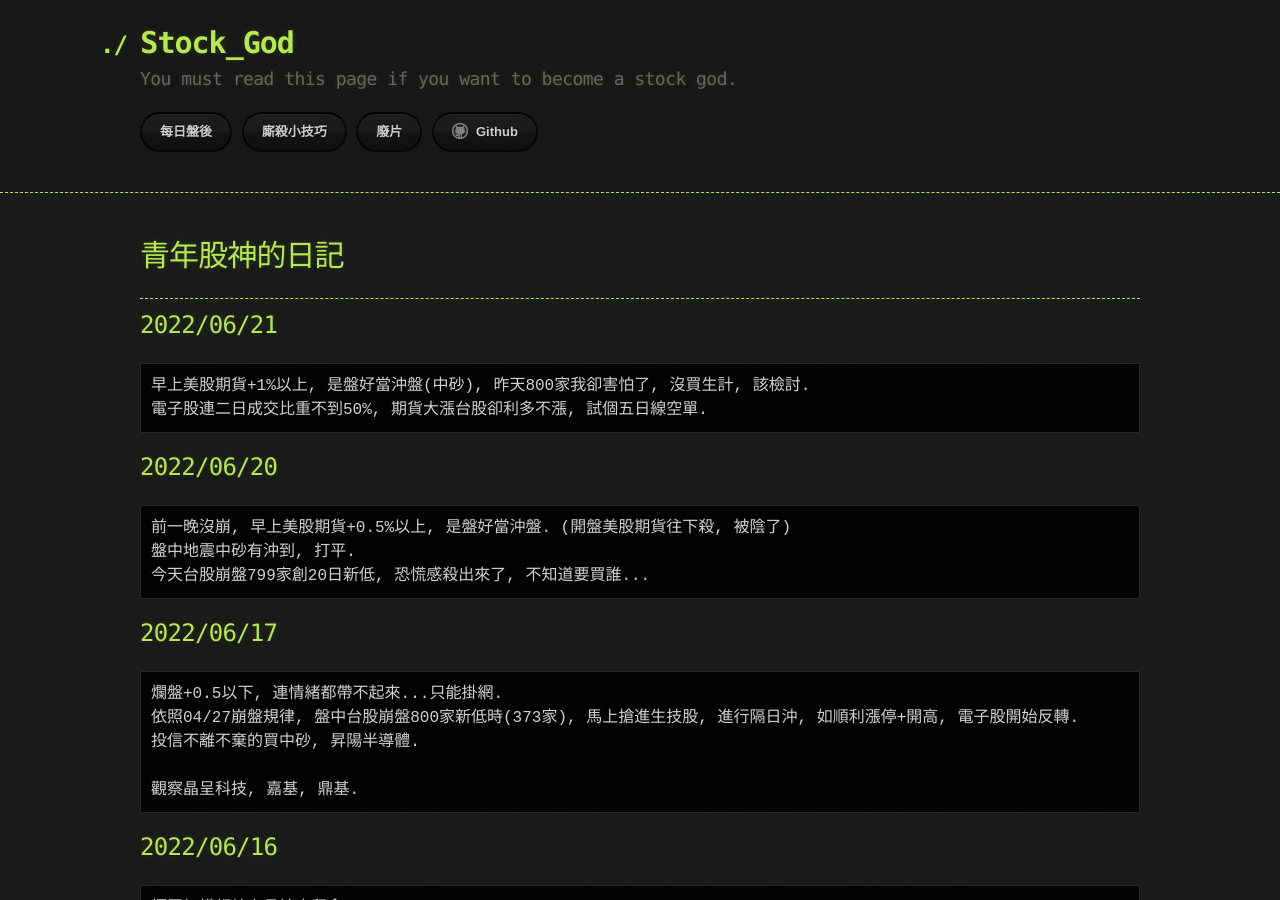
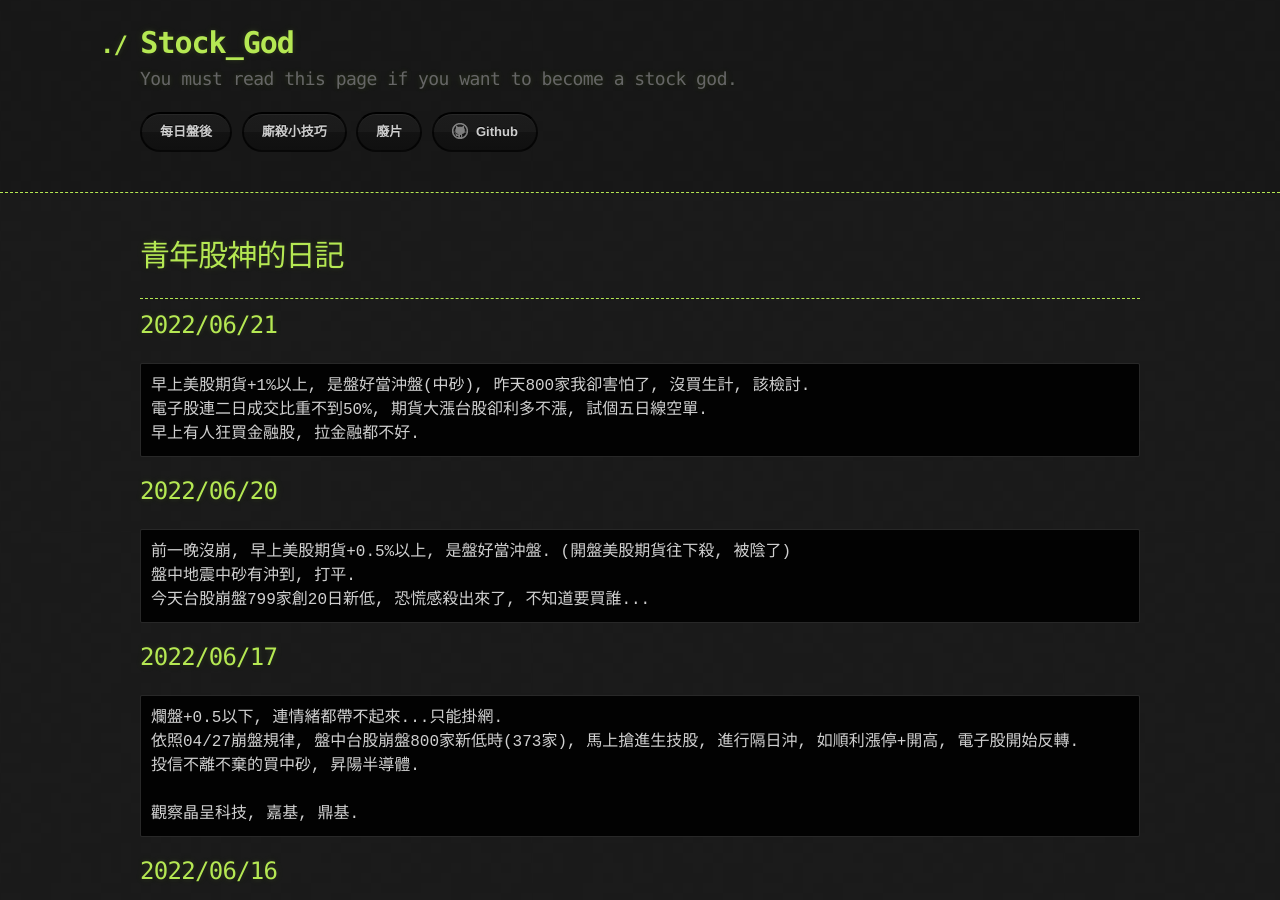
Before and after one commit to lepg5487/Stock_God, a Jekyll site: the page built from index.md, in a window 1280 px wide and 900 px high. Built offline with Jekyll 4.4.1, drawn with Linux system fonts in a browser that asks for light colours; our own code applies the rules of GitHub Pages for plain Markdown files.

Commit message:
Update index.md

````diff
--- a/index.md
+++ b/index.md
@@ -10,6 +10,7 @@ layout: testlayouts
 ```
 早上美股期貨+1%以上, 是盤好當沖盤(中砂), 昨天800家我卻害怕了, 沒買生計, 該檢討.
 電子股連二日成交比重不到50%, 期貨大漲台股卻利多不漲, 試個五日線空單.
+早上有人狂買金融股, 拉金融都不好.
 ```
 
 ## 2022/06/20
````
